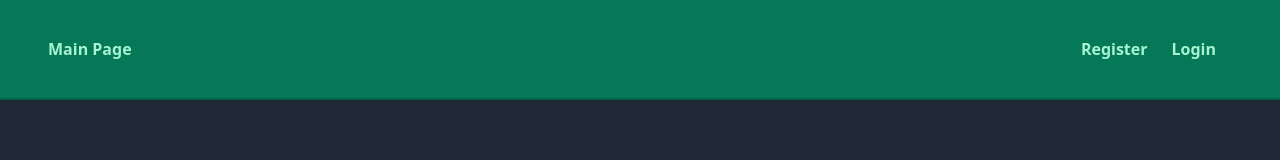
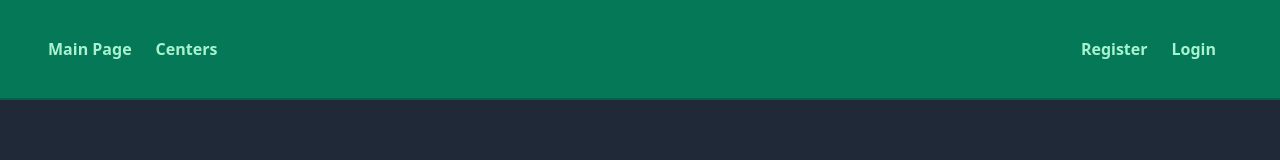
Before and after one commit to ISA-Banka-krvi-Team-39/FE-Banka-krvi, a Next.js app: page /informations in a window 1280 px wide. Shown: the top 160 px of the page. Built offline with nearby package versions, Linux system fonts and the light colour scheme.

Commit message:
added scheduling links

```diff
--- a/src/pages/auth/login.tsx
+++ b/src/pages/auth/login.tsx
@@ -12,7 +12,6 @@ export default function Login() {
     const [email,setEmail] = useState('');
     const [password,setPassword] = useState('');
     const router = useRouter();
-
     useEffect(() => {
         let isActivationSuccess = localStorage.getItem("activationSuccess");
         if(isActivationSuccess == "true"){
@@ -23,7 +22,6 @@ export default function Login() {
         localStorage.removeItem('activationSuccess');
     });
 
-
     async function Login(){
         const config = {
             headers:{
@@ -33,21 +31,14 @@ export default function Login() {
         await axios.post("http://localhost:8080/api/auth/login", new LoginUser(email,password),config).then(res => {
             localStorage.setItem("auth", res.data.accessToken);
             localStorage.setItem("login", "true");
-            var roles = getDataFromToken(res.data.accessToken).roles
-
-
             console.log(getDataFromToken(res.data.accessToken));
-            console.log(roles);
-            localStorage.setItem("role",roles.toString());
-            router.push('/');
-            window.location.href = '/';
+            router.push('/')
             ;}).catch(err => {
                 toast.error('Password or email not valid!', {
                     position: toast.POSITION.TOP_RIGHT
                 });
         });
     }
-
     return (
         <div className=" w-full bg-gray-800 justify-center flex">
             <div className='overflow-hidden flex w-5/12'>
--- a/src/pages/patient/schedule-existing.tsx
+++ b/src/pages/patient/schedule-existing.tsx
@@ -1,6 +1,7 @@
 /* eslint-disable react-hooks/exhaustive-deps */
 import axios from "axios";
 import { useRouter } from "next/router";
+import React from "react";
 import { useEffect, useState } from "react";
 import { toast, ToastContainer } from "react-toastify";
 import Container from "../../shared-components/container/Container";
--- a/src/shared-components/navbar/Links.ts
+++ b/src/shared-components/navbar/Links.ts
@@ -3,13 +3,14 @@ const Links = [
     { Href: "/myCenterAdmins", text: "My center", role:"ROLE_ADMIN" },
     { Href: "/stranica/MyBloodBag", text: "My blood bags", role:"ROLE_ADMIN" },
     { Href: "/stranica/AdminLanding", text: "Admin Landing" , role:"ROLE_ADMIN" },
-    { Href: "/centers", text: "Centers" , role:"ROLE_ADMIN"},
+    { Href: "/centers", text: "Centers" , role:"All"},
     { Href: "/centerRegister", text: "Register center" , role:"ROLE_ADMIN" },
     { Href: "/patient/questionnaire", text: "Questionnaire" , role:"ROLE_USER"},
     { Href: "/stranica/Terms", text: "Terms" , role:"ROLE_ADMIN"},
     { Href: "/users", text: "Users" , role:"ROLE_ADMIN"},
     { Href: "/adminRegister", text: "Register admins" , role:"ROLE_ADMIN" },
     { Href: "/calendar", text: "Calendar" , role:"ROLE_ADMIN" },
+    { Href: "/patient/schedule-existing", text: "Schedule term" , role:"ROLE_USER" },
 ];
 
   export default Links;
```
